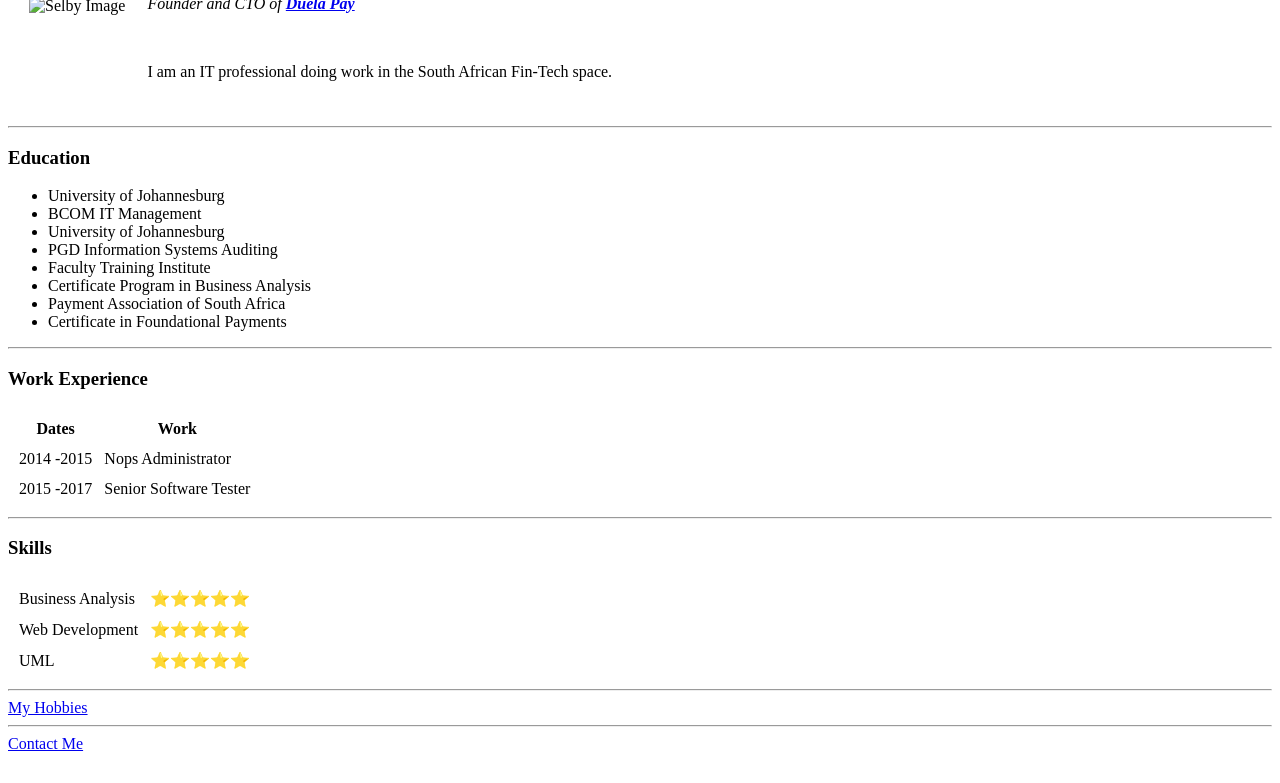
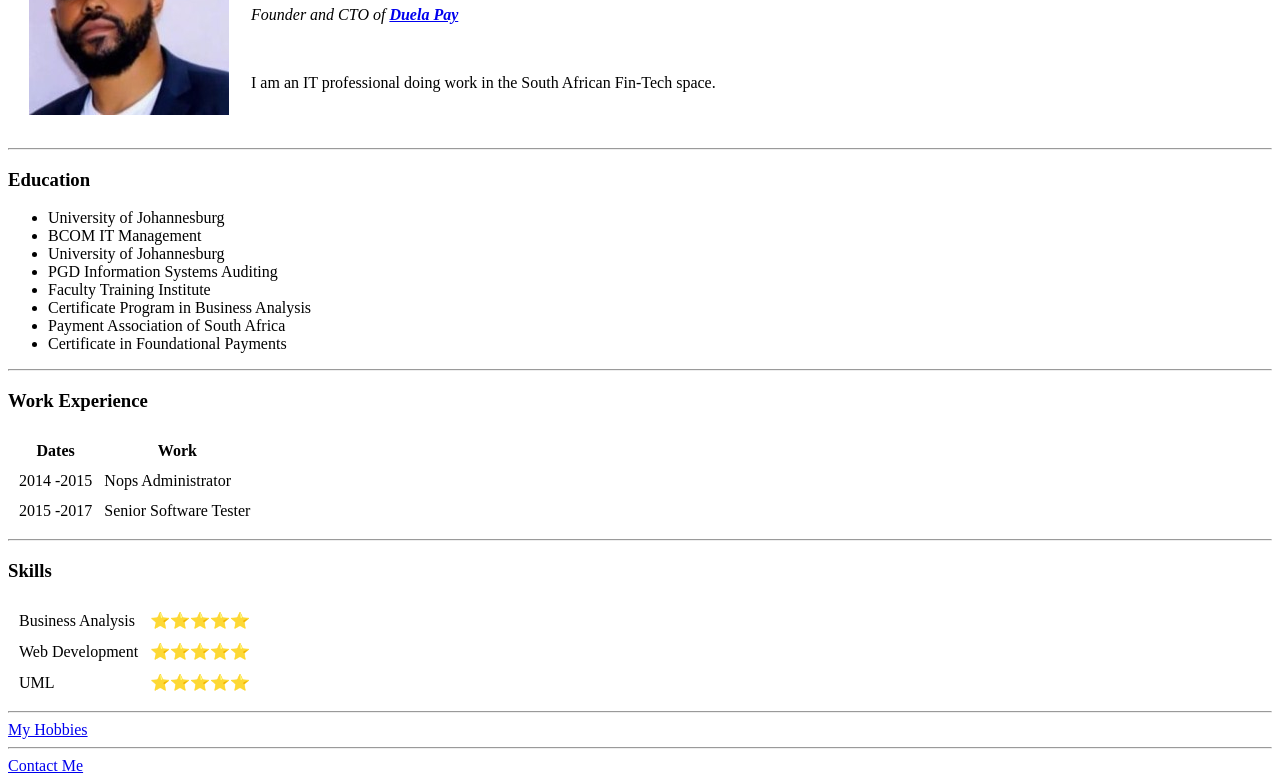
Before and after one commit to Ashybuckee/cv, a plain HTML site: page index.html in a window 1280 px wide. Shown: the part 114-897 px from the top of the page. Before the commit the page ends 875 px from the top, so only its background shows below. Drawn offline with Linux system fonts and the light colour scheme; the site is published under a folder, as on GitHub Pages, so addresses that start at the root find nothing.

Commit message:
updated image file path

```diff
--- a/index.html
+++ b/index.html
@@ -9,7 +9,7 @@
 <body>
   <table cellspacing="20">
     <tr>
-      <td><img src="/images/1629151860130.jpeg" alt="Selby Image"></td>
+      <td><img src="images/1629151860130.jpeg" alt="Selby Image"></td>
       <td>
         <h1>Selby Gumbi</h1>
         <p>
```
